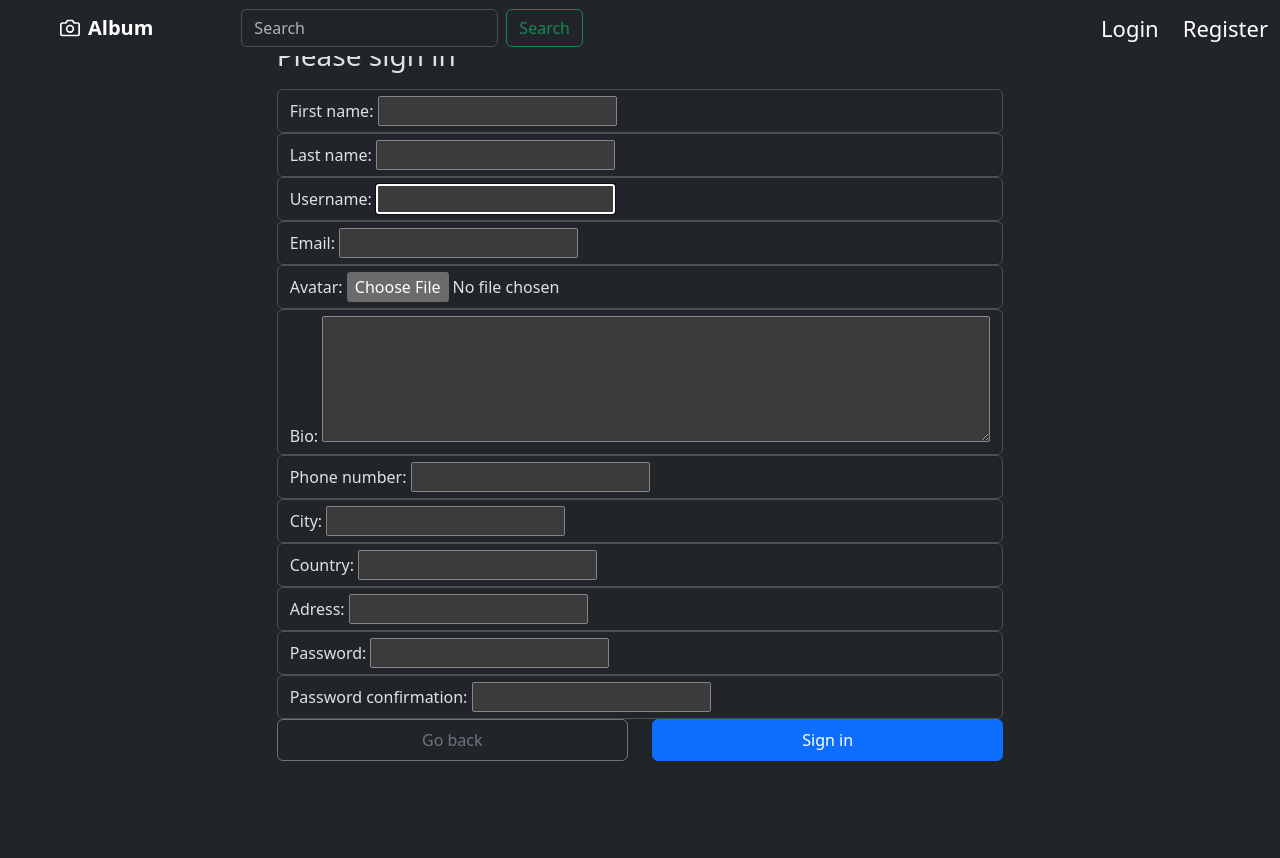
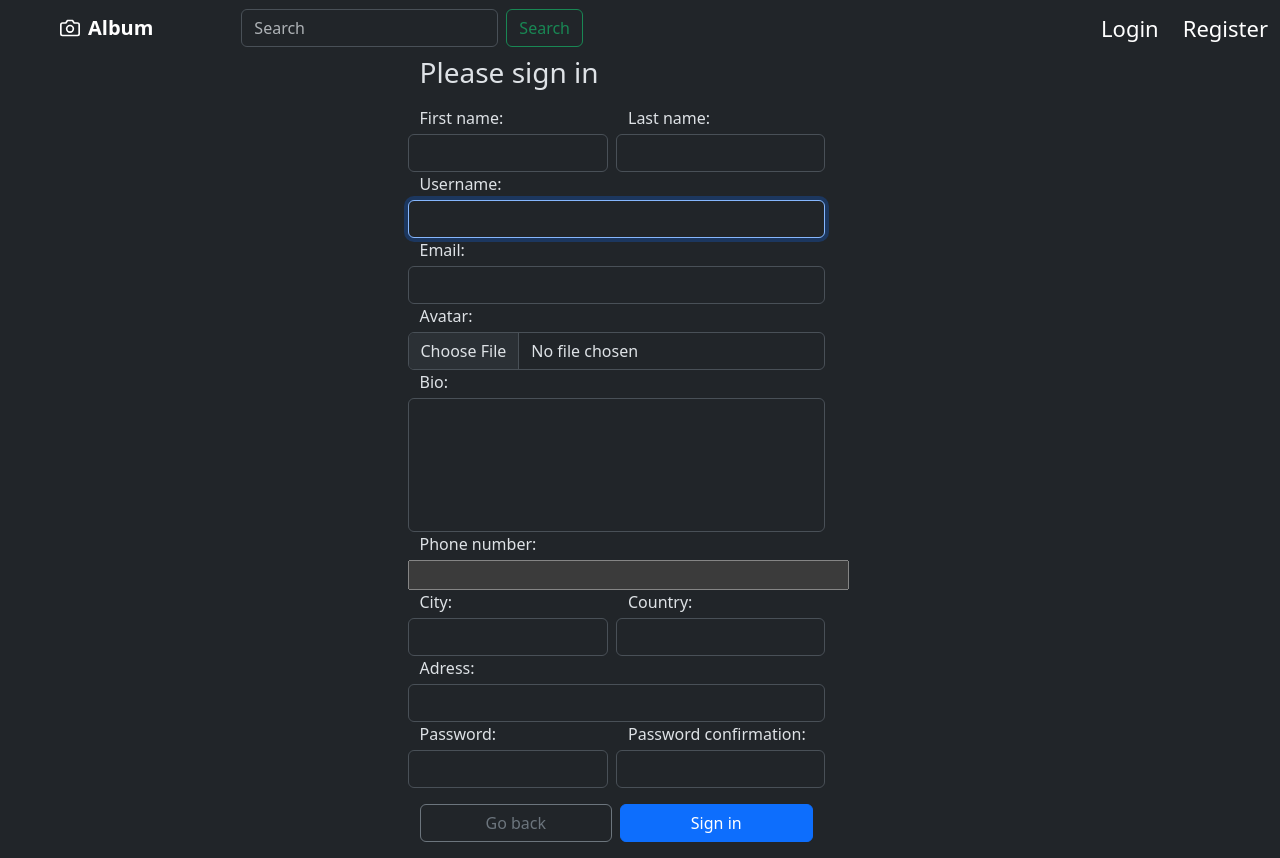
Before and after one commit to sukui24/django_gallery, a Django app: page /register/ in a window 1280 px wide. Before the commit the page ends 761 px from the top, so only its background shows below. Run offline with Django 4.2, Linux system fonts and the light colour scheme; some libraries are stand-ins or nearby versions.

Commit message:
big frontend changes added bootstrap to:     - add_edit_image page (combined add and edit pages in one)     - login_register page changed:     - delete image page (changed fonts and sizing and added picture that about to delete)     - home (minor changes)     - view image page (page construct changes, added normal mobile/small screen responsivity)     - navbar (better responsivity and now sticked to top only when scrolling down)     - little fix of update_avatar_name signal     - profile page (changed sctrucure to get better mobile/small screen responsivity)

```diff
--- a/base/templates/base/home.html
+++ b/base/templates/base/home.html
@@ -10,9 +10,9 @@
 <main>
 
     <section class="text-center container">
-        <div class="row py-lg-5">
+        <div class="row pb-lg-5">
         <div class="col-lg-6 col-md-8 mx-auto">
-            <h1 class="fw-light py-4"><strong>Main Gallery</strong></h1>
+            <h1 class="fw-light pb-4"><strong>Main Gallery</strong></h1>
             <p class="lead text-body-secondary">Step into our online gallery and experience a world of captivating visuals. Discover a curated selection of stunning photographs that capture beauty, emotions, and stories, all at your fingertips.</p>
             <p>
             <a href="{% url 'add-image' %}" class="btn btn-primary btn-lg my-2">Add your own image</a>
--- a/base/urls.py
+++ b/base/urls.py
@@ -12,4 +12,5 @@
          views.editImage, name='edit-image'),
     path('download_image/<str:id>',
          views.downloadImage, name='download-image'),
+    path('test', views.Test, name='test'),
 ]
--- a/templates/album_component.html
+++ b/templates/album_component.html
@@ -8,11 +8,11 @@
     <div class="album py-5 bg-body-tertiary">
         <div class="container">
         <h3 class="d-flex justify-content-center py-5"><p>Gallery feed</p></h3>
-        <div class="row row-cols-1 row-cols-sm-2 row-cols-md-3 g-3 shadow-sm">
+        <div class="row row-cols-1 row-cols-lg-2 row-cols-xl-3 g-3 shadow-sm">
             {% for image in images %}
             <div class="col">
             <div class="card shadow">
-                <img class="rounded image-thumbnail" src="{{ image.image.url }}" alt="{{ image.title }}" width="100%" height="325">
+                <a href="{% url 'view-image' image.id image.unique_name %}"><img class="rounded image-thumbnail" src="{{ image.image.url }}" alt="{{ image.title }}" width="100%" height="325"></a>
                 <div class="card-body">
                     <div class="d-flex justify-content-between align-items-center mb-2">
                         <h5 class="card-title">{{image.title}}</h5>
--- a/templates/navbar.html
+++ b/templates/navbar.html
@@ -4,7 +4,7 @@
         letter-spacing: 1.15px;
     }
 </style>
-<nav class="navbar navbar-expand-md navbar-dark fixed-top bg-dark">
+<nav class="navbar navbar-expand-lg navbar-dark bg-dark" id="navbar_top">
     <div class="container-fluid">
         <a href="{% url 'home' %}" class="navbar-brand d-flex align-items-center px-5">
             <svg xmlns="http://www.w3.org/2000/svg" width="20" height="20" fill="none" stroke="currentColor" stroke-linecap="round" stroke-linejoin="round" stroke-width="2" aria-hidden="true" class="me-2" viewBox="0 0 24 24"><path d="M23 19a2 2 0 0 1-2 2H3a2 2 0 0 1-2-2V8a2 2 0 0 1 2-2h4l2-3h6l2 3h4a2 2 0 0 1 2 2z"/><circle cx="12" cy="13" r="4"/></svg>
@@ -30,7 +30,7 @@
         <ul class="navbar-nav">
             <li class="nav-item dropdown">
               <a class="nav-link text-white dropdown-toggle px-5" id="navbarDarkDropdownMenuLink" role="button" data-bs-toggle="dropdown" aria-expanded="false" style="font-size: 22px; letter-spacing: 1.75px;">
-                <img class="rounded-circle" src="{{ request.user.avatar.url }}" style="width: 45px; text-decoration: none;">  Profile
+                <img class="rounded-circle" src="{{ request.user.avatar.url }}" style="width: 45px; height: 39px; text-decoration: none;">  Profile
               </a>
               <ul class="dropdown-menu dropdown-menu-dark col-md-12 " aria-labelledby="navbarDarkDropdownMenuLink">
                 <li><a class="dropdown-item nav-link text-white text-center" href="{% url 'profile' request.user.id %}">My profile</a></li>
@@ -46,10 +46,19 @@
       </div>
     </div>
 </nav>
-{% if messages %}
-    <ul class="messages">
-        {% for message in messages %}
-          <li {% if message.tags %} class="{{ message.tags }}"{% endif %}>{{ message }}</li>
-        {% endfor %}
-      </ul>
-{% endif %}
+<script>
+    document.addEventListener("DOMContentLoaded", function(){
+    window.addEventListener('scroll', function() {
+        if (window.scrollY > 1) {
+        document.getElementById('navbar_top').classList.add('fixed-top');
+        // add padding top to show content behind navbar
+        navbar_height = document.querySelector('.navbar').offsetHeight;
+        document.body.style.paddingTop = navbar_height + 'px';
+      } else {
+        document.getElementById('navbar_top').classList.remove('fixed-top');
+        // remove padding top from body
+        document.body.style.paddingTop = '0';
+      }
+  });
+});
+</script>
--- a/users_app/forms.py
+++ b/users_app/forms.py
@@ -1,4 +1,4 @@
-from django.forms import Textarea, ModelForm
+from django.forms import Textarea, ModelForm, FileInput, TextInput, Select
 from .models import User
 from django.contrib.auth.forms import UserCreationForm
 from phonenumber_field.widgets import PhoneNumberPrefixWidget
@@ -12,9 +12,24 @@
             'bio', 'phone_number', 'city', 'country', 'adress', 'password1', 'password2',
         ]
         widgets = {
-            'phone_number': PhoneNumberPrefixWidget(initial='UA'),
-            'bio': Textarea(attrs={'cols': '70', 'rows': '5'})
+            'phone_number': PhoneNumberPrefixWidget(country_attrs={'class': 'form-control col'}, number_attrs={'class': 'form-control col me-lg-4', 'placeholder': 'xxx xxx-xx-xx'}, initial='UA'),
+            'bio': Textarea(attrs={'cols': '70', 'rows': '5', 'class': 'form-control col me-lg-4'}),
+            'first_name': TextInput(attrs={'class': 'form-control col me-lg-2'}),
+            'last_name': TextInput(attrs={'class': 'form-control col'}),
+            'username': TextInput(attrs={'class': 'form-control col me-lg-4'}),
+            'email': TextInput(attrs={'class': 'form-control col me-lg-4'}),
+            'avatar': FileInput(attrs={'class': 'form-control col me-lg-4'}),
+            'city': TextInput(attrs={'class': 'form-control col me-lg-2'}),
+            'country': TextInput(attrs={'class': 'form-control col'}),
+            'adress': TextInput(attrs={'class': 'form-control col me-lg-4'}),
         }
+
+    def __init__(self, *args, **kwargs):
+        super(MyUserCreationForm, self).__init__(*args, **kwargs)
+
+        self.fields['password1'].widget.attrs['class'] = 'form-control col me-lg-2'
+        self.fields['password2'].widget.attrs['class'] = 'form-control col'
+        self.fields['phone_number'].widget.attrs['maxlength'] = '12'
 
 
 class UserForm(ModelForm):
@@ -25,6 +40,19 @@
             'bio', 'phone_number', 'city', 'country', 'adress'
         ]
         widgets = {
-            'phone_number': PhoneNumberPrefixWidget(initial='UA'),
-            'bio': Textarea(attrs={'cols': '70', 'rows': '5'})
+            'phone_number': PhoneNumberPrefixWidget(country_attrs={'class': 'form-control col'}, number_attrs={'class': 'form-control col me-lg-4', 'placeholder': 'xxx xxx-xx-xx'}, initial='UA'),
+            'bio': Textarea(attrs={'cols': '70', 'rows': '5', 'class': 'form-control col me-lg-4'}),
+            'first_name': TextInput(attrs={'class': 'form-control col me-lg-2'}),
+            'last_name': TextInput(attrs={'class': 'form-control col'}),
+            'username': TextInput(attrs={'class': 'form-control col me-lg-4'}),
+            'email': TextInput(attrs={'class': 'form-control col me-lg-4'}),
+            'avatar': FileInput(attrs={'class': 'form-control col me-lg-4'}),
+            'city': TextInput(attrs={'class': 'form-control col me-lg-2'}),
+            'country': TextInput(attrs={'class': 'form-control col'}),
+            'adress': TextInput(attrs={'class': 'form-control col me-lg-4'}),
         }
+
+    def __init__(self, *args, **kwargs):
+        super(UserForm, self).__init__(*args, **kwargs)
+
+        self.fields['phone_number'].widget.attrs['maxlength'] = '12'
--- a/users_app/templates/users_app/login_register.html
+++ b/users_app/templates/users_app/login_register.html
@@ -1,31 +1,31 @@
 {% extends 'main.html' %}
 {% block content %}
 <style>
-    .custom-class {
-        width: 400px;
-        display: inline-block;
+    #id_phone_number_1{
+        flex: 1 0 50% !important;
+
+    }
+    textarea{
+        resize: none;
     }
 </style>
-<main class="form-signin w-100 m-auto">
+<main>
 {% if page == 'login' %}
     <!-- Login page start -->
-    <div class="container min-vh-100 d-flex justify-content-center align-items-center">
-        <div class="row my-form">
-            <div class="col-md-12 ">
-                <form action="" method="POST" enctype="multipart/form-data">
+    <div class="container py-5 my-5 d-flex justify-content-center align-items-center">
+        <div class="row col-5">
+            <form action="" method="POST" enctype="multipart/form-data" novalidate>
                 {% csrf_token %}
-                    <h1 class="h3 mb-3 fw-normal">Please log in</h1>
-                    <div class="form-control">
+                <h3 class="mb-3 fw-normal">Please log in</h3>
+                <div class="row">
                     <label for="username">Username:</label>
-                        <input type="text" name="username" maxlength="150" autofocus="" required="" id="id_username">
+                    <input type="text" name="username" maxlength="150" class="col m-2 form-control">
+                    <label for="password">Password:</label>
+                    <input type="password" name="password" maxlength="150" class="col m-2 form-control">
                 </div>
-                    <div class="form-control">
-                        <label for="password">Password:</label>
-                        <input type="password" name="password" maxlength="150" autofocus="" required="" id="password">
-                    </div>
-                    <div class="d-flex justify-content-between gap-4">
-                        <a href="{% url 'home' %}" class="btn btn-outline-secondary w-100 py-2">Go back</a>
-                        <button class="btn btn-primary w-100 py-2" type="submit" value="Submit">Log in</button>
+                <div class="row">
+                    <a href="{% url 'home' %}" class="btn btn-lg btn-outline-secondary col mx-2 my-4">Go back</a>
+                    <button class="btn btn-lg btn-primary col mx-2 my-4" type="submit" value="Submit">Log in</button>
                 </div>
                 <!-- Error messages start -->
                 {% if messages %}
@@ -43,39 +43,83 @@
     <!-- login page end -->
 {% else %}
     <!-- Register page start -->
-    <div class="container min-vh-100 d-flex justify-content-center align-items-center">
-        <div class="row my-form">
-            <div class="col-md-12 ">
-                <form action="" method="POST" enctype="multipart/form-data">
+    <div class="container d-flex justify-content-center align-items-center">
+        <div class="row col-5">
+            <form action="" method="POST" enctype="multipart/form-data" novalidate class="needs-validation">
                 {% csrf_token %}
-                    <h1 class="h3 mb-3 fw-normal">Please sign in</h1>
+                <div class="row">
+                    <h3 class="mb-3 fw-normal">Please sign in</h3>
                     {% for field in form %}
-                    <div class="form-control">
+                    {% if field.name in excluded_fields %}
+                    <div class="col-lg-12 row row-gap-1">
                         <label for="{{field.name}}">{{field.label}}:</label>
                         {{field}}
                     </div>
-                    {% endfor %}
-                    <div class="d-flex justify-content-between gap-4">
-                        <a href="{% url 'home' %}" class="btn btn-outline-secondary w-100 py-2">Go back</a>
-                        <button class="btn btn-primary w-100 py-2" type="submit" value="Submit">Sign in</button>
+                    {% else %}
+                    <div class="col-lg-6 row row-gap-1">
+                        <label for="{{field.name}}">{{field.label}}:</label>
+                        {{field}}
                     </div>
-                    <!-- Error messages start -->
-                    {% for field in form %}
-                    {% if field.errors %}
-                    <ul class="messages">
-                        {% for error in field.errors %}
-                        <li {% if error.tags %} class="{{ error.tags }}"{% endif %}>{{ field.label }}: {{ error }}</li>
-                        {% endfor %}
-                    </ul>
                     {% endif %}
                     {% endfor %}
-                    <!-- Error messages end -->
+                    <div class="d-flex justify-content-between">
+                        <a href="{% url 'home' %}" class="btn btn-outline-secondary w-50 me-1 my-3">Go back</a>
+                        <button class="btn btn-primary w-50 ms-1 my-3 me-5" type="submit" value="Submit">Sign in</button>
+                    </div>
+                </div>
             </form>
         </div>
     </div>
+    <!-- Error messages start -->
+    <div class="container">
+    {% for field in form %}
+    {% if field.errors %}
+
+        <!-- <ul class="messages list-group-item list-group-item-action list-group-item-danger "> -->
+
+            <div aria-live="polite" aria-atomic="true" class="bg-dark position-relative">
+                <div class="toast-container position-absolute p-3 bottom-0 end-0">
+                    {% for error in field.errors %}
+                    <div class="toast bg-danger fade show" role="alert" aria-live="assertive" aria-atomic="true">
+                        <div class="toast-header">
+                            <strong class="me-auto fs-6">{{field.name}}</strong>
+                            <button type="button" class="btn-close" data-bs-dismiss="toast" aria-label="Закрыть"></button>
                         </div>
+                            <div class="toast-body">
+                            {{error}}
+                        </div>
+                    </div>
+                    {% endfor %}
+                </div>
+              </div>
+        <!-- </ul> -->
+    {% endif %}
+    {% endfor %}
+    </div>
+    <!-- Error messages end -->
     <!-- Register page end -->
 {% endif %}
 </main>
+<script>
+    // Example starter JavaScript for disabling form submissions if there are invalid fields
+// (() => {
+//   'use strict'
 
+//   // Fetch all the forms we want to apply custom Bootstrap validation styles to
+//   const forms = document.querySelectorAll('.needs-validation')
+//   const toasts = document.querySelectorAll('.toasts')
+
+//   // Loop over them and prevent submission
+//   Array.from(forms).forEach(form => {
+//     form.addEventListener('submit', event => {
+//       if (!form.checkValidity()) {
+//         event.preventDefault()
+//         event.stopPropagation()
+//       }
+
+//       forms.classList.add('show')
+//     }, false)
+//   })
+// })()
+// </script>
 {% endblock content %}
--- a/users_app/views.py
+++ b/users_app/views.py
@@ -28,11 +28,14 @@
     context = {'page': page}
     return render(request, 'users_app/login_register.html', context)
 
-# TODO: i don't like future_id idea, try to rewrite it also fix default avatar displaying
-
 
 def registerUser(request):
     form = MyUserCreationForm()
+    # using excluded_fields to manage frontend decoration
+    excluded_fields = [
+        'username', 'email', 'avatar',
+        'bio', 'phone_number', 'adress'
+    ]
     if request.method == "POST":
         form = MyUserCreationForm(request.POST, request.FILES)
 
@@ -43,7 +46,7 @@
             user.save()
             login(request, user)
             return redirect('profile', user.id)
-    return render(request, 'users_app/login_register.html', {'form': form})
+    return render(request, 'users_app/login_register.html', {'form': form, 'excluded_fields': excluded_fields})
 
 
 @login_required(login_url='login')
@@ -64,6 +67,11 @@
 
     user = User.objects.get(id=id)
     form = UserForm(instance=user)
+    # using excluded_fields to manage frontend decoration
+    excluded_fields = [
+        'username', 'email', 'avatar',
+        'bio', 'phone_number', 'adress'
+    ]
     if user != request.user:
         return HttpResponse("You're not allowed here!")
 
@@ -72,7 +80,7 @@
         if form.is_valid():
             form.save()
             return redirect('profile', id)
-    context = {'form': form}
+    context = {'form': form, 'excluded_fields': excluded_fields}
     return render(request, 'users_app/edit_user.html', context)
 
 
```
Also changed, not shown: base/forms.py (+5 -3 lines), base/templates/base/add_edit_image.html (added, +70 -0 lines), base/templates/base/add_image.html (deleted, +0 -41 lines), base/templates/base/delete_image.html (+11 -8 lines), base/templates/base/edit_image.html (deleted, +0 -30 lines), base/templates/base/view_image.html (+6 -6 lines), base/views.py (+10 -4 lines), users_app/signals.py (+6 -4 lines), users_app/templates/users_app/delete_account.html (+4 -4 lines), users_app/templates/users_app/edit_user.html (+27 -12 lines), users_app/templates/users_app/profile.html (+20 -22 lines), 1 other file. Lines whose indentation alone changed are shown as unchanged.
